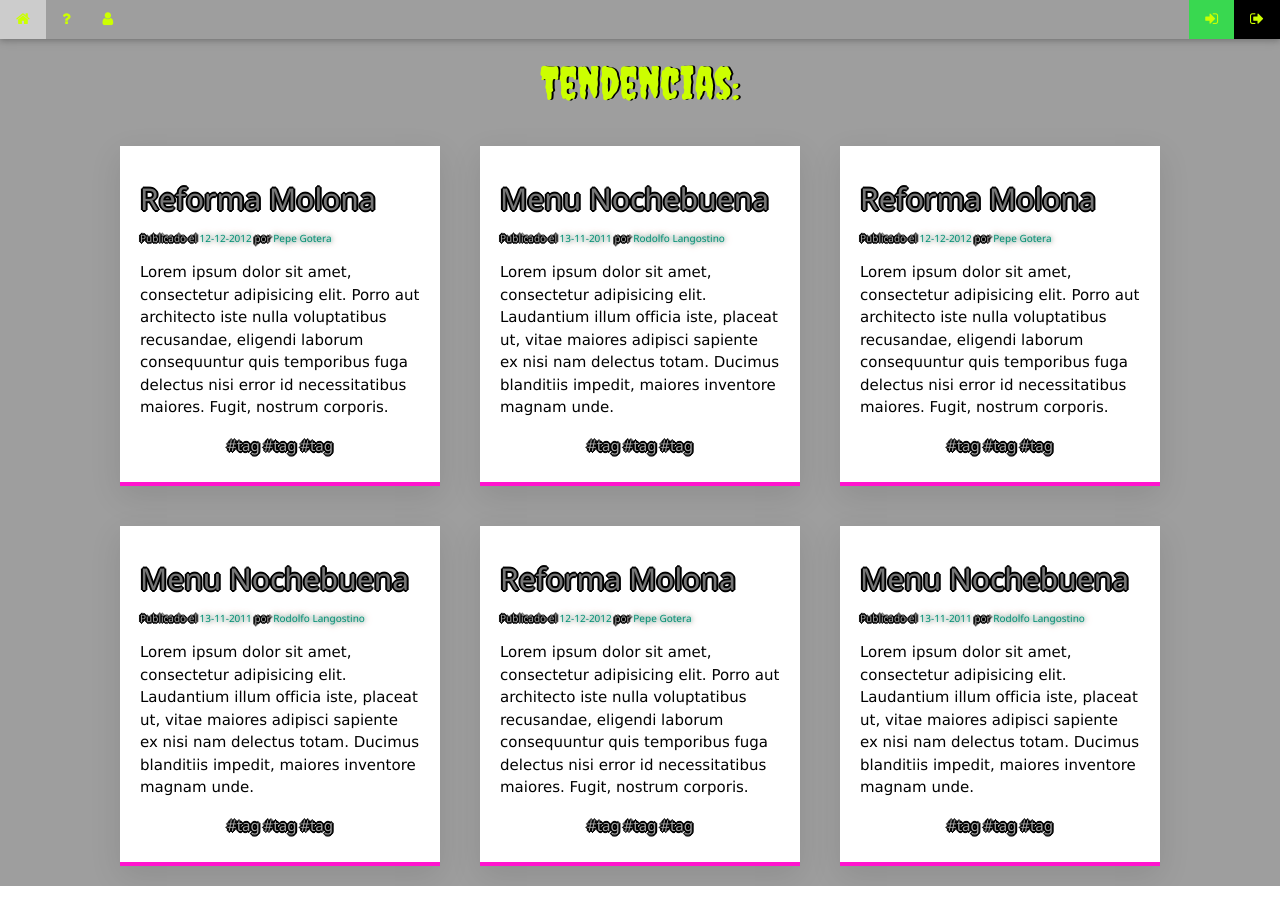
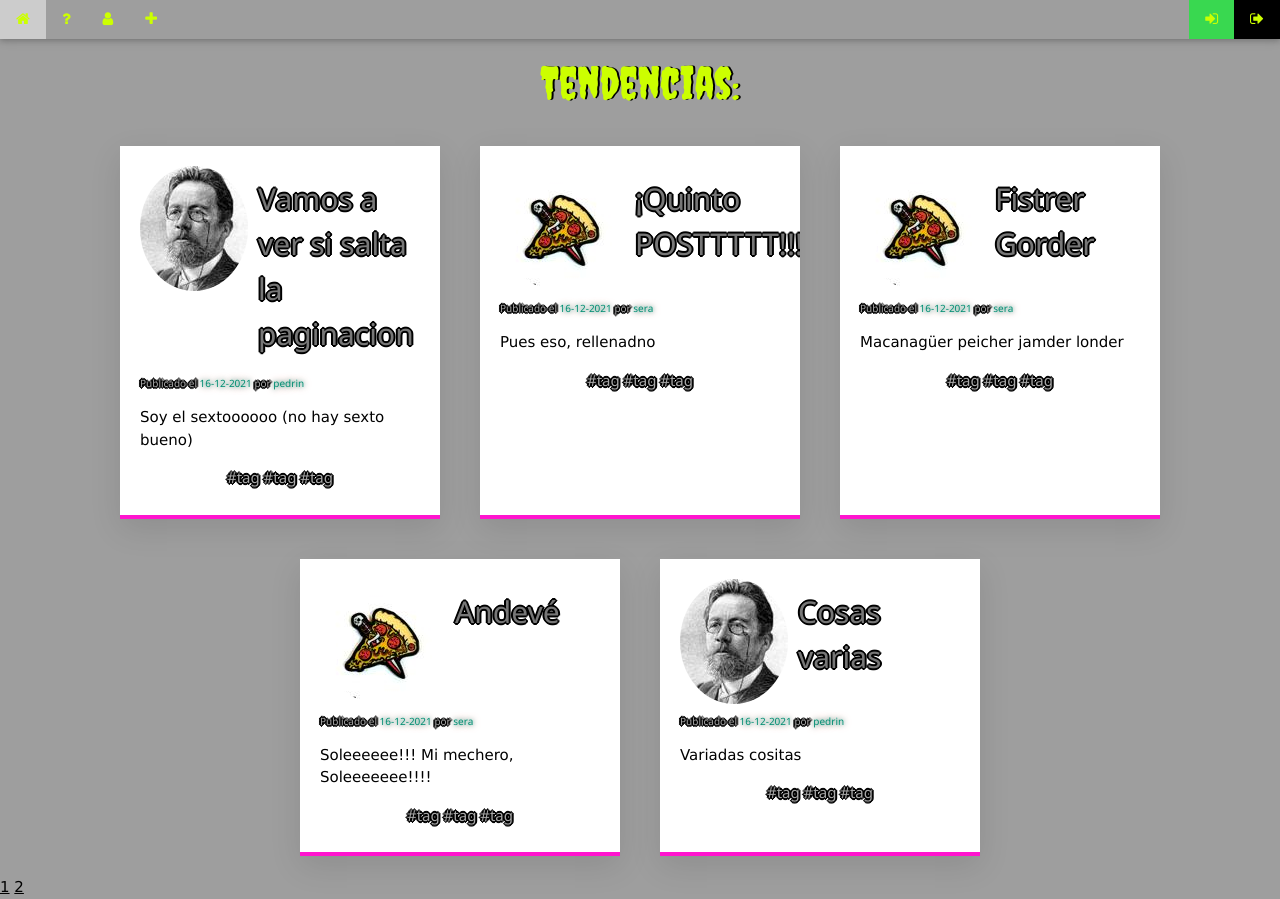
Before and after one commit to SrSato/proyecto_curso_python_2021, a Flask app: page / in a window 1280 px wide. Run offline with Flask 2, Linux system fonts and the light colour scheme; a user stored in the database is signed in; data comes from the database, SQL or seed files in the repository; both versions use the stored data as it was after the commit.

Commit message:
Paginación completada

```diff
--- a/blog/__init__.py
+++ b/blog/__init__.py
@@ -13,5 +13,6 @@ login_manager = LoginManager()
 login_manager.login_message = "Por favor, inicie sesión para ver este contenido"
 login_manager.init_app(app)
 login_manager.login_view = 'login'
+login_manager.login_message_category = 'info'
 
 from blog import routes
--- a/blog/routes.py
+++ b/blog/routes.py
@@ -1,69 +1,81 @@
 import os
 import secrets
 from PIL import Image
-from flask import request, render_template, url_for, redirect, flash
+from flask import request, render_template, url_for, redirect, flash, abort
 from blog import app, db, bcrypt, login_manager
 from blog.modelos import Usuario, Post
-from blog.forms import RegistrationForm, LoginForm, UpdateAccountForm
+from blog.forms import RegistrationForm, LoginForm, UpdateAccountForm, PostForm
 from flask_login import login_user, current_user, logout_user, login_required
-
-posts = [
-    {
-        'autor': 'Pepe Gotera',
-        'titulo': 'Reforma Molona',
-        'fecha': '12-12-2012',
-        'contenido': 'Lorem ipsum dolor sit amet, consectetur adipisicing elit. Porro aut architecto iste nulla voluptatibus recusandae, eligendi laborum consequuntur quis temporibus fuga delectus nisi error id necessitatibus maiores. Fugit, nostrum corporis.',
-        'color': 'fluorgreen',
-        'foto': 'https://www.reformasparaviviendas.com/wp-content/uploads/2020/04/Empresa-de-reformas-integrales-en-Valencia.jpg'
-    },
-    {
-        'autor': 'Rodolfo Langostino',
-        'titulo': 'Menu Nochebuena',
-        'fecha': '13-11-2011',
-        'contenido': 'Lorem ipsum dolor sit amet, consectetur adipisicing elit. Laudantium illum officia iste, placeat ut, vitae maiores adipisci sapiente ex nisi nam delectus totam. Ducimus blanditiis impedit, maiores inventore magnam unde.',
-        'color': 'fluorpink',
-        'foto': "https://external-content.duckduckgo.com/iu/?u=https%3A%2F%2Fokdiario.com%2Fimg%2F2018%2F12%2F17%2Fmenu-recetas-de-navidad.jpg&f=1&nofb=1"
-    },
-    {
-        'autor': 'Pepe Gotera',
-        'titulo': 'Reforma Molona',
-        'fecha': '12-12-2012',
-        'contenido': 'Lorem ipsum dolor sit amet, consectetur adipisicing elit. Porro aut architecto iste nulla voluptatibus recusandae, eligendi laborum consequuntur quis temporibus fuga delectus nisi error id necessitatibus maiores. Fugit, nostrum corporis.',
-        'color': 'fluorgreen',
-        'foto': 'https://www.reformasparaviviendas.com/wp-content/uploads/2020/04/Empresa-de-reformas-integrales-en-Valencia.jpg'
-    },
-    {
-        'autor': 'Rodolfo Langostino',
-        'titulo': 'Menu Nochebuena',
-        'fecha': '13-11-2011',
-        'contenido': 'Lorem ipsum dolor sit amet, consectetur adipisicing elit. Laudantium illum officia iste, placeat ut, vitae maiores adipisci sapiente ex nisi nam delectus totam. Ducimus blanditiis impedit, maiores inventore magnam unde.',
-        'color': 'fluorpink',
-        'foto': "https://external-content.duckduckgo.com/iu/?u=https%3A%2F%2Fokdiario.com%2Fimg%2F2018%2F12%2F17%2Fmenu-recetas-de-navidad.jpg&f=1&nofb=1"
-    },
-    {
-        'autor': 'Pepe Gotera',
-        'titulo': 'Reforma Molona',
-        'fecha': '12-12-2012',
-        'contenido': 'Lorem ipsum dolor sit amet, consectetur adipisicing elit. Porro aut architecto iste nulla voluptatibus recusandae, eligendi laborum consequuntur quis temporibus fuga delectus nisi error id necessitatibus maiores. Fugit, nostrum corporis.',
-        'color': 'fluorgreen',
-        'foto': 'https://www.reformasparaviviendas.com/wp-content/uploads/2020/04/Empresa-de-reformas-integrales-en-Valencia.jpg'
-    },
-    {
-        'autor': 'Rodolfo Langostino',
-        'titulo': 'Menu Nochebuena',
-        'fecha': '13-11-2011',
-        'contenido': 'Lorem ipsum dolor sit amet, consectetur adipisicing elit. Laudantium illum officia iste, placeat ut, vitae maiores adipisci sapiente ex nisi nam delectus totam. Ducimus blanditiis impedit, maiores inventore magnam unde.',
-        'color': 'fluorpink',
-        'foto': "https://external-content.duckduckgo.com/iu/?u=https%3A%2F%2Fokdiario.com%2Fimg%2F2018%2F12%2F17%2Fmenu-recetas-de-navidad.jpg&f=1&nofb=1"
-    }
-]
 
 
 @app.route("/home")
 @app.route("/")
+def home():
+    page = request.args.get('page', 1, type=int)
+    posts = Post.query.order_by(
+        Post.fecha.desc()).paginate(page=page, per_page=5)
+    return render_template("home.html", title="Blogando", posts=posts)
+
+
+@app.route("/user/<string:usuarionombre>")
+def user_posts(usuarionombre):
+    page = request.args.get('page', 1, type=int)
+    user = Usuario.query.filter_by(usuarionombre=usuarionombre).first_or_404()
+    posts = Post.query.filter_by(autor=user).order_by(
+        Post.fecha.desc()).paginate(page=page, per_page=5)
+    return render_template('user_posts.html', posts=posts, user=user)
+
+
+@app.route("/post/new", methods=['GET', 'POST'])
 @login_required
-def home():
-    return render_template("home.html", title="Blogando", posts=posts)
+def new_post():
+    form = PostForm()
+    if form.validate_on_submit():
+        post = Post(titulo=form.titulo.data,
+                    contenido=form.contenido.data,
+                    autor=current_user)
+        db.session.add(post)
+        db.session.commit()
+        flash('Publicacion creada correctamente.', 'success')
+        return redirect(url_for('home'))
+    return render_template('create_post.html', title="Nueva publicacion", form=form)
+
+
+@app.route("/post/<int:post_id>")
+def post(post_id):
+    post = Post.query.get_or_404(post_id)
+    return render_template('post.html', titulo=post.titulo, post=post)
+
+
+@app.route("/post/<int:post_id>/update", methods=["GET", "POST"])
+@login_required
+def upadate_post(post_id):
+    post = Post.query.get_or_404(post_id)
+    if post.autor != current_user:
+        abort(403)
+    form = PostForm()
+    if form.validate_on_submit():
+        post.titulo = form.titulo.data
+        post.contenido = form.contenido.data,
+        db.session.commit()
+        flash('Publicacion actualizada.', 'success')
+        return redirect(url_for('post', post_id=post.id))
+    elif request.method == 'GET':
+        form.titulo.data = post.titulo
+        form.contenido.data = post.contenido
+    return render_template('create_post.html', title='Actualizar publicación', form=form, legend='Actualizar publicación')
+
+
+@app.route("/post/<int:post_id>/delete", methods=["POST"])
+@login_required
+def delete_post(post_id):
+    post = Post.query.get_or_404(post_id)
+    if post.autor != current_user:
+        abort(403)
+    db.session.delete(post)
+    db.session.commit()
+    flash('Publicación eliminada', 'success')
+    return redirect(url_for('home'))
 
 
 @app.route("/nosotros")
--- a/blog/static/styles.css
+++ b/blog/static/styles.css
@@ -97,6 +97,15 @@ i{
   width: 300px;
 }
 
+.rounded-circle{
+  border-radius: 50%;
+  margin-right:10px;
+}
+
+.tuit-header{
+  display: flex;
+}
+
 @keyframes coloresTexto{
 	0% {color: rgb(240,0,0);text-shadow: 1px 1px 2px black; text-shadow: 0px 0px 5px rgb(126,0,0), 0px 0px 10px rgba(255,0,0,0)}
 	25%{color: rgb(0,0,255);text-shadow: 1px 1px 2px black;text-shadow: 0px 0px 5px rgb(0,0,255), 0px 0px 10px rgba(255,0,0,1)}
--- a/blog/templates/account.html
+++ b/blog/templates/account.html
@@ -1,7 +1,4 @@
 {% extends "layout.html" %}
-{% block menu %}
-    <a href="/account" class="w3-bar-item w3-button"><i class="fa fa-user"></i></a>
-{% endblock %}
 {% block content %}
 <div class="content-section">
   <div class="media">
--- a/blog/templates/home.html
+++ b/blog/templates/home.html
@@ -1,20 +1,33 @@
   {% extends "layout.html" %}
-  {% block menu %}
-      <a href="/account" class="w3-bar-item w3-button"><i class="fa fa-user"></i></a>
-  {% endblock %}
   {% block content %}
     <h1>Tendencias:</h1>
 
     <div class="frontal">
-      {% for post in posts%}
+      {% for post in posts.items %}
         <div class="card fluoryellow ">
           <div>
-            <h2 class="border-Text">{{post.titulo}}</h2>
-            <h6 class="border-Text">Publicado el <span>{{post.fecha}}</span> por <span>{{post.autor}}</span> </h6>
+            <div class="tuit-header">
+              <div>
+                <img class="rounded-circle article-img" src="{{ url_for('static', filename='profile_pics/' + post.autor.image_file) }}" alt="">
+              </div>
+              <h2 class="border-Text">{{post.titulo}}</h2>
+            </div>
+            <h6 class="border-Text">Publicado el <span>{{post.fecha.strftime('%d-%m-%Y')}}</span> por <span>{{post.autor.username}}</span> </h6>
             <p>{{post.contenido}}</p>
             <h5 class="border-Text">#tag #tag #tag</h5>
           </div>
         </div>
       {% endfor %}
     </div>
+    {% for page_num in posts.iter_pages(left_edge=1, right_edge=1, left_current=1, right_current=2) %}
+       {% if page_num %}
+           {% if posts.page == page_num %}
+               <a class="btn btn-info mb-4" href="{{ url_for('home', page=page_num) }}">{{ page_num }}</a>
+           {% else %}
+               <a class="btn btn-outline-info mb-4" href="{{ url_for('home', page=page_num) }}">{{ page_num }}</a>
+           {% endif %}
+       {% else %}
+           ...
+       {% endif %}
+    {% endfor %}
   {% endblock %}
--- a/blog/templates/layout.html
+++ b/blog/templates/layout.html
@@ -8,7 +8,6 @@
     <link href="https://fonts.googleapis.com/css2?family=Creepster&display=swap" rel="stylesheet">
     <link rel="stylesheet" href="{{url_for('static', filename='styles.css')}}">
     <link rel="stylesheet" href="https://cdnjs.cloudflare.com/ajax/libs/font-awesome/4.7.0/css/font-awesome.min.css">
-
   {% if title %}
     <title>Flask - {{title}}</title>
   {% else %}
@@ -19,10 +18,14 @@
     <div class="w3-bar w3-grey w3-card">
       <a href="/home" class="w3-bar-item w3-button"><i class="fa fa-home"></i></a>
       <a href="/nosotros" class="w3-bar-item w3-button"><i class="fa fa-question"></i></a>
+      {% if current_user.is_authenticated %}
         <a href="/logout" class="w3-bar-item w3-button w3-right w3-black"><i class="fa fa-sign-out"></i></a>
+      {% endif %}
       <a href="/login" class="w3-bar-item w3-button w3-right w3-green"><i class="fa fa-sign-in"></i></a>
-      {% block menu %}
-      {% endblock %}
+      {% if current_user.is_authenticated %}
+        <a href="/account" class="w3-bar-item w3-button"><i class="fa fa-user"></i></a>
+        <a href="/post/new" class="w3-bar-item w3-button"><i class="fa fa-plus"></i></a>
+      {% endif %}
     </div>
     <div>
       {% with messages = get_flashed_messages(with_categories=true) %}
```
Also changed, not shown: blog/forms.py (+45 -11 lines), blog/templates/create_post.html (added, +40 -0 lines), blog/templates/post.html (added, +42 -0 lines), blog/site.db. Lines whose indentation alone changed are shown as unchanged.
